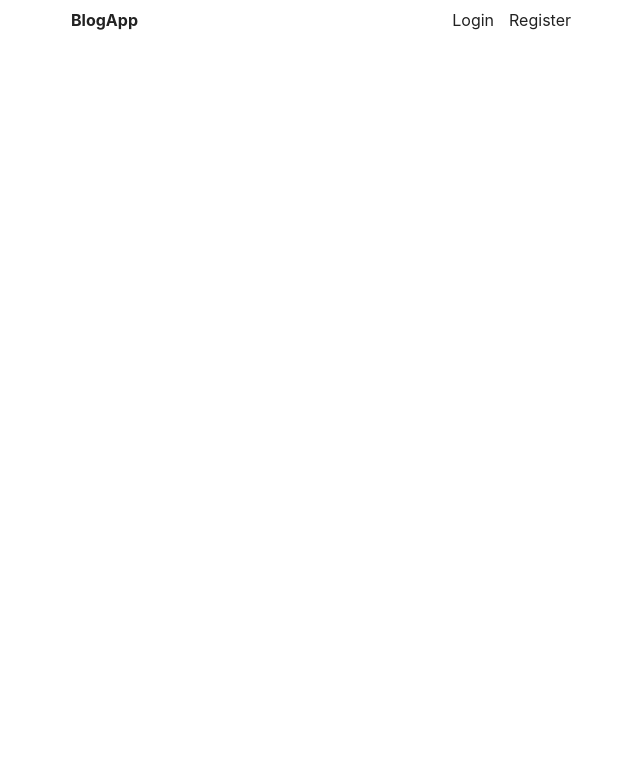
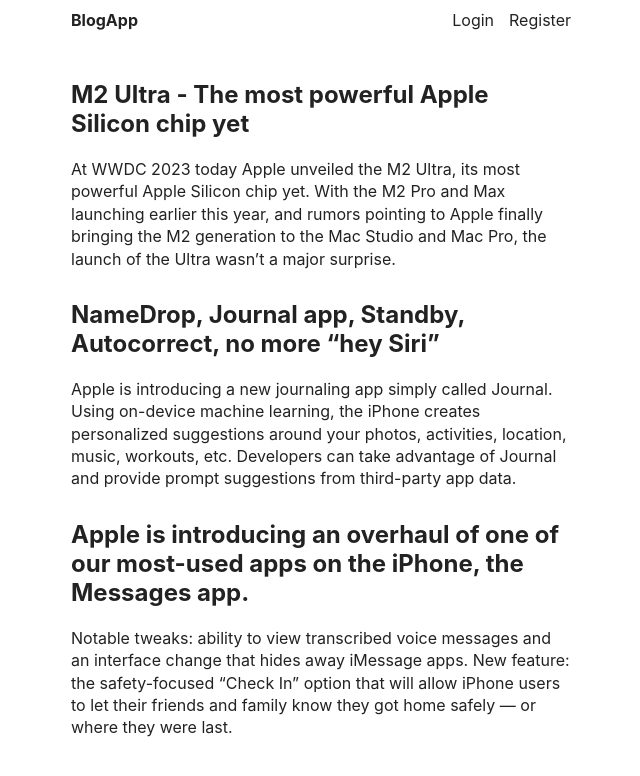
Before and after one commit to JeremyyyLiu/blog-app-client, a React (Create React App) app: page / in a window 1280 px wide. Shown: the top 776 px of the page, without its empty margins (319-959 px from the left). Built offline with nearby package versions, Linux system fonts and the light colour scheme.

Commit message:
Add Post component

```diff
--- a/package.json
+++ b/package.json
@@ -8,6 +8,7 @@
     "@testing-library/user-event": "^13.5.0",
     "react": "^18.2.0",
     "react-dom": "^18.2.0",
+    "react-router-dom": "^6.11.2",
     "react-scripts": "5.0.1",
     "web-vitals": "^2.1.4"
   },
--- a/src/App.css
+++ b/src/App.css
@@ -1,5 +1,9 @@
 body {
   color: #222;
+}
+
+img {
+  max-width: 100%;
 }
 
 main {
@@ -27,3 +31,30 @@
   display: flex;
   gap: 15px;
 }
+
+div.post {
+  margin-bottom: 30px;
+}
+
+div.post div.texts h2 {
+  margin: 0;
+  font-size: 1.8rem;
+}
+
+div.post p.info {
+  margin: 6px 0;
+  color: #888;
+  font-size: 0.7rem;
+  font-weight: bold;
+  display: flex;
+  gap: 10px;
+}
+
+div.post p.info a.author {
+  color: #333;
+}
+
+div.post p.summary {
+  margin: 10px 0;
+  line-height: 1.4rem;
+}
--- a/src/App.js
+++ b/src/App.js
@@ -1,19 +1,15 @@
 import "./App.css";
+import Header from "./components/Header";
+import Post from "./components/Post";
 
 function App() {
   return (
     <main>
       {/* Header section */}
-      <header>
-        <a href="" className="logo">
-          BlogApp
-        </a>
+      <Header />
 
-        <nav>
-          <a href="">Login</a>
-          <a href="">Register</a>
-        </nav>
-      </header>
+      {/* Post section */}
+      <Post />
     </main>
   );
 }
--- /dev/null
+++ b/src/components/Header.js
@@ -0,0 +1,19 @@
+import "../App.css";
+import React from "react";
+
+const Header = () => {
+  return (
+    <header>
+      <a href="/" className="logo">
+        BlogApp
+      </a>
+
+      <nav>
+        <a href="/">Login</a>
+        <a href="/">Register</a>
+      </nav>
+    </header>
+  );
+};
+
+export default Header;
--- /dev/null
+++ b/src/components/Post.js
@@ -0,0 +1,57 @@
+import "../App.css";
+import React from "react";
+
+const Post = () => {
+  return (
+    <>
+      <div className="post">
+        <div className="text">
+          <h2>M2 Ultra - The most powerful Apple Silicon chip yet</h2>
+
+          <p className="summary">
+            At WWDC 2023 today Apple unveiled the M2 Ultra, its most powerful
+            Apple Silicon chip yet. With the M2 Pro and Max launching earlier
+            this year, and rumors pointing to Apple finally bringing the M2
+            generation to the Mac Studio and Mac Pro, the launch of the Ultra
+            wasn’t a major surprise.
+          </p>
+        </div>
+      </div>
+
+      <div className="post">
+        <div className="text">
+          <h2>
+            NameDrop, Journal app, Standby, Autocorrect, no more “hey Siri”
+          </h2>
+
+          <p className="summary">
+            Apple is introducing a new journaling app simply called Journal.
+            Using on-device machine learning, the iPhone creates personalized
+            suggestions around your photos, activities, location, music,
+            workouts, etc. Developers can take advantage of Journal and provide
+            prompt suggestions from third-party app data.
+          </p>
+        </div>
+      </div>
+
+      <div className="post">
+        <div className="text">
+          <h2>
+            Apple is introducing an overhaul of one of our most-used apps on the
+            iPhone, the Messages app.
+          </h2>
+
+          <p className="summary">
+            Notable tweaks: ability to view transcribed voice messages and an
+            interface change that hides away iMessage apps. New feature: the
+            safety-focused “Check In” option that will allow iPhone users to let
+            their friends and family know they got home safely — or where they
+            were last.
+          </p>
+        </div>
+      </div>
+    </>
+  );
+};
+
+export default Post;
```
Also changed, not shown: 1 other file (tests, documents, lock files or other folders).
